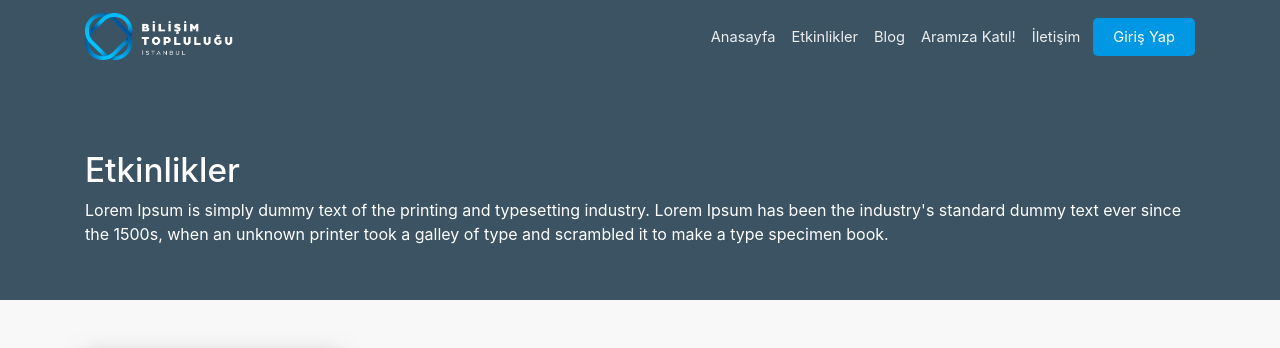
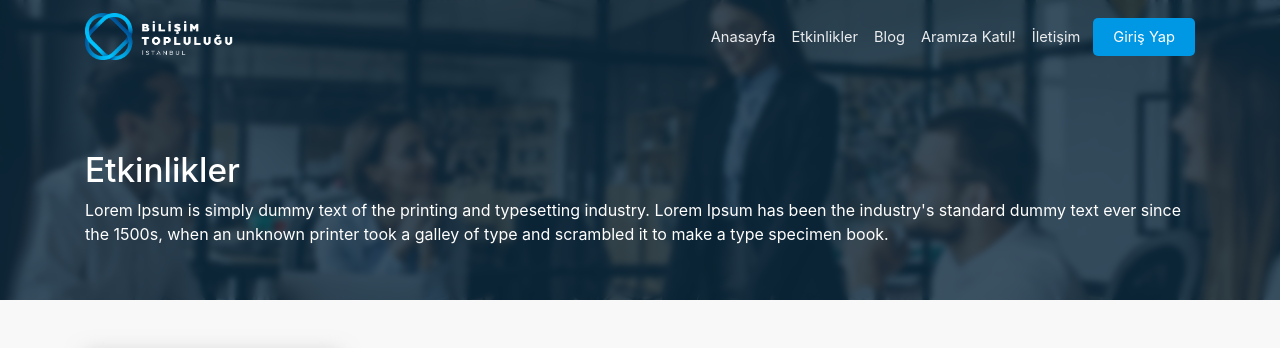
Before and after one commit to bilisimtoplulugu/IBT-Web-Client, a Next.js app: page /event in a window 1280 px wide. Shown: the top 348 px of the page. Built offline with nearby package versions, Linux system fonts and the light colour scheme; no server answers.

Commit message:
fix error

```diff
--- a/pages/event/index.tsx
+++ b/pages/event/index.tsx
@@ -56,7 +56,7 @@ const MainArea = styled.div`
 
 export default function Event() {
 
-  const [nearEvents, setNearEvents] = useState('');
+  const [nearEvents, setNearEvents] = useState([]);
 
   useEffect(() => {
     AOS.init();
@@ -71,6 +71,7 @@ export default function Event() {
   return (
     <Layout>
       <PageTopSide
+      bgImage="./../assets/images/homeBg.jpg"
         defaultHeight="300"
         title="Etkinlikler"
         desc="Lorem Ipsum is simply dummy text of the printing and typesetting industry. Lorem Ipsum has been the industry's standard dummy text ever since the 1500s, when an unknown printer took a galley of type and scrambled it to make a type specimen book."
```
